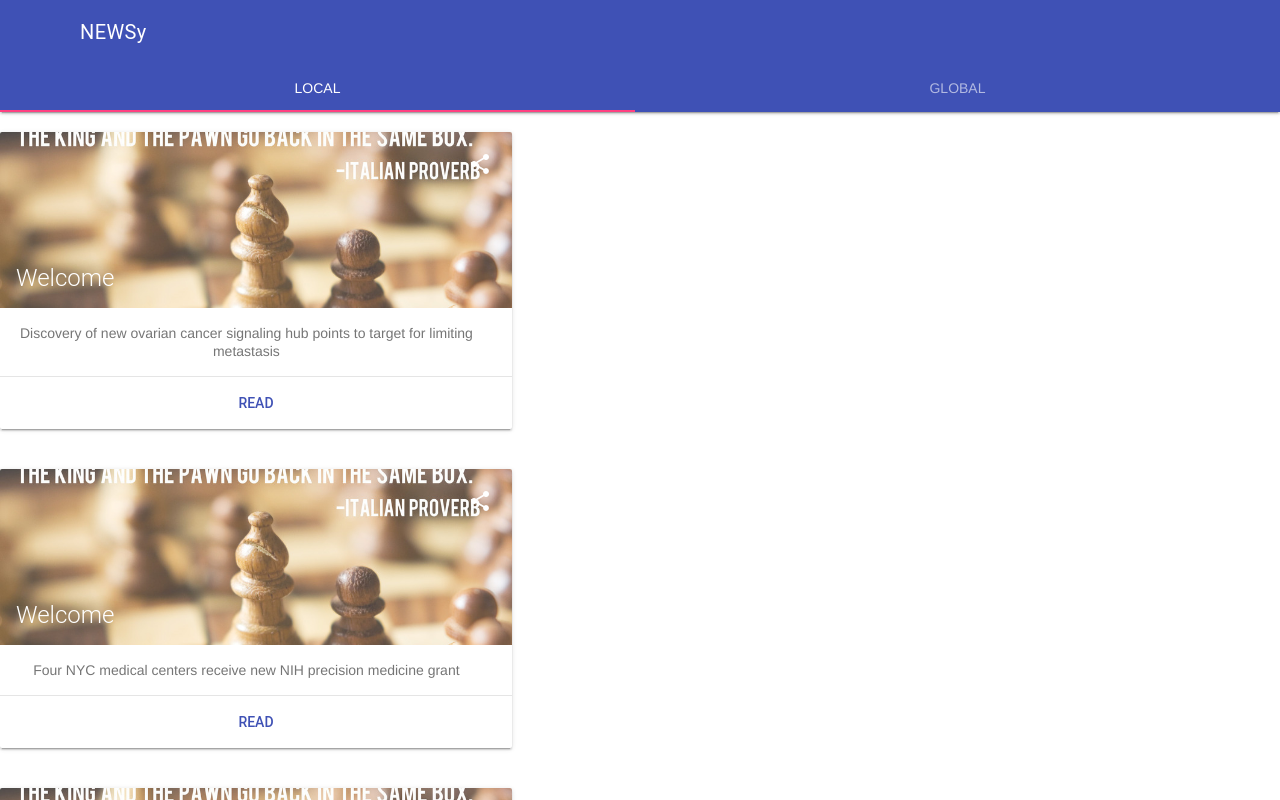
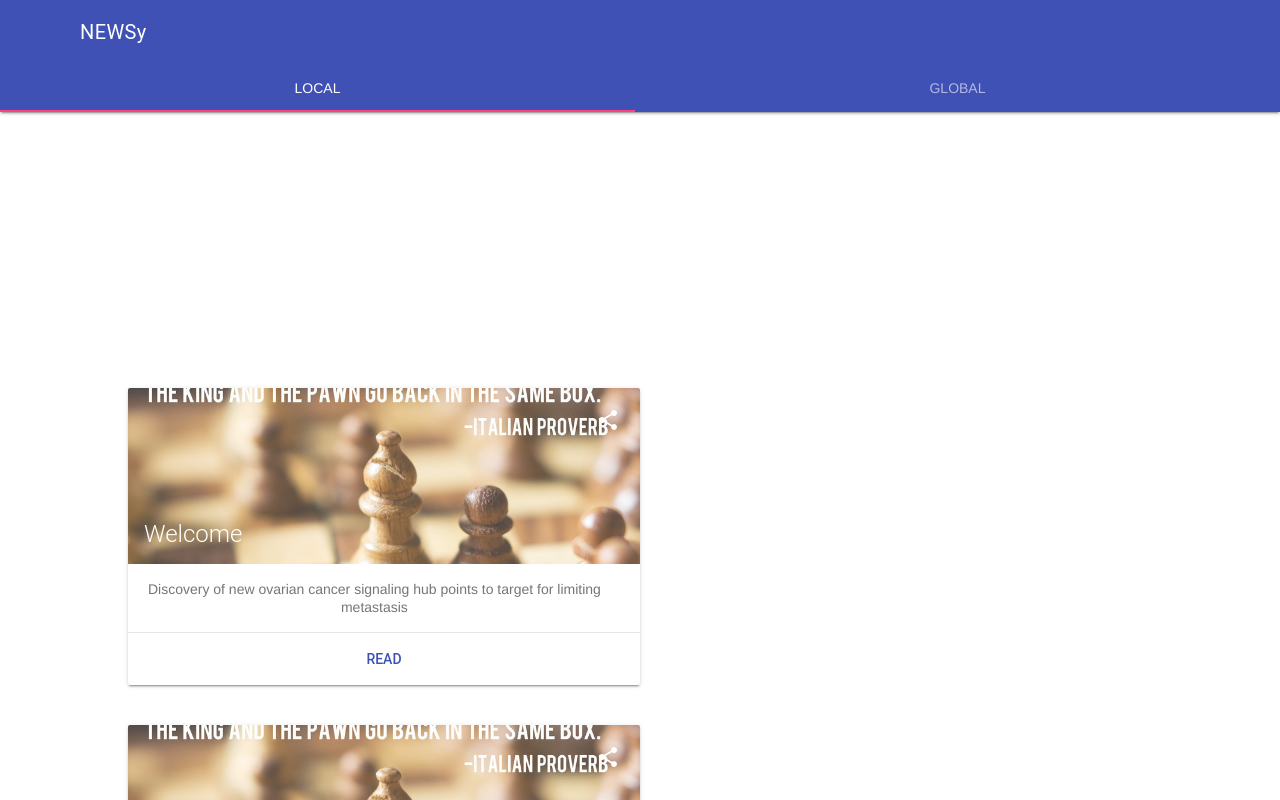
Before and after one commit to sh1457/newsy-rss, a plain HTML site: page index.html in a window 1280 px wide. Drawn offline with Linux system fonts and the light colour scheme.

```diff
--- a/index.html
+++ b/index.html
@@ -53,7 +53,7 @@
   <main class="mdl-layout__content">
     <section class="mdl-layout__tab-panel is-active" id="fixed-tab-1">
       <div class="page-content"><!-- Your content goes here -->
-      	<div id="feed" style="text-align:center;">
+      	<div id="feed" style="margin: 20% 10%; text-align:center;">
 		</div>
       </div>
     </section>
```
